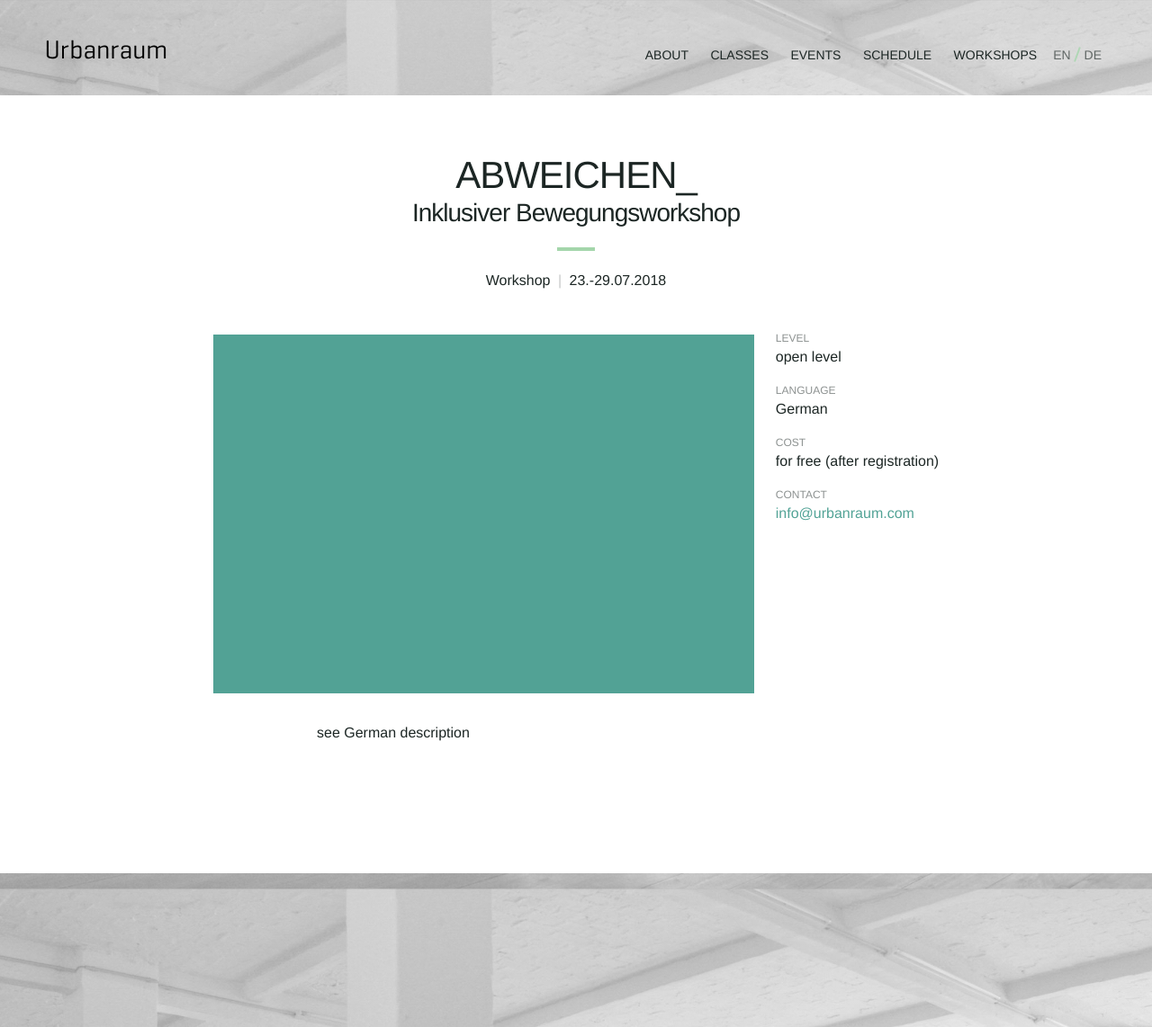
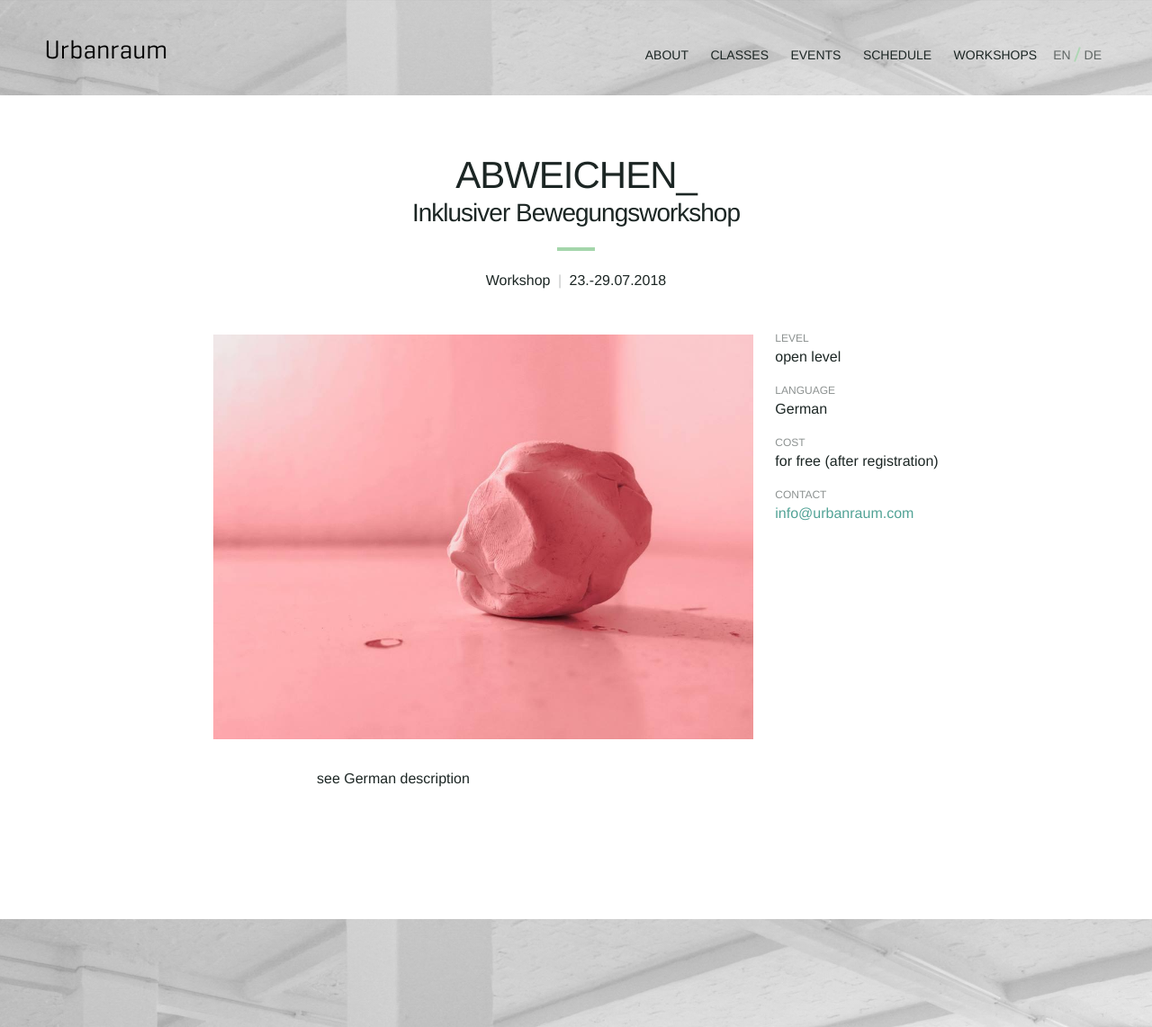
Before and after one commit to Kriesse/urbanraum, a Jekyll site: the page built from _workshops/abweichen.md, in a window 1280 px wide. Shown: the whole page at 90% size. Built offline with Jekyll 4.4.1, drawn with Linux system fonts in a browser that asks for light colours; nearby versions of some CDN libraries.

Commit message:
Update abweichen.md

```diff
--- a/_workshops/abweichen.md
+++ b/_workshops/abweichen.md
@@ -7,7 +7,7 @@ date_de: "23.-29.07.2018"
 time:
 endtime:
 
-image:
+image: "workshop-abweichen.jpg"
 
 title_en: "ABWEICHEN_"
 title_de: "ABWEICHEN_"
```
